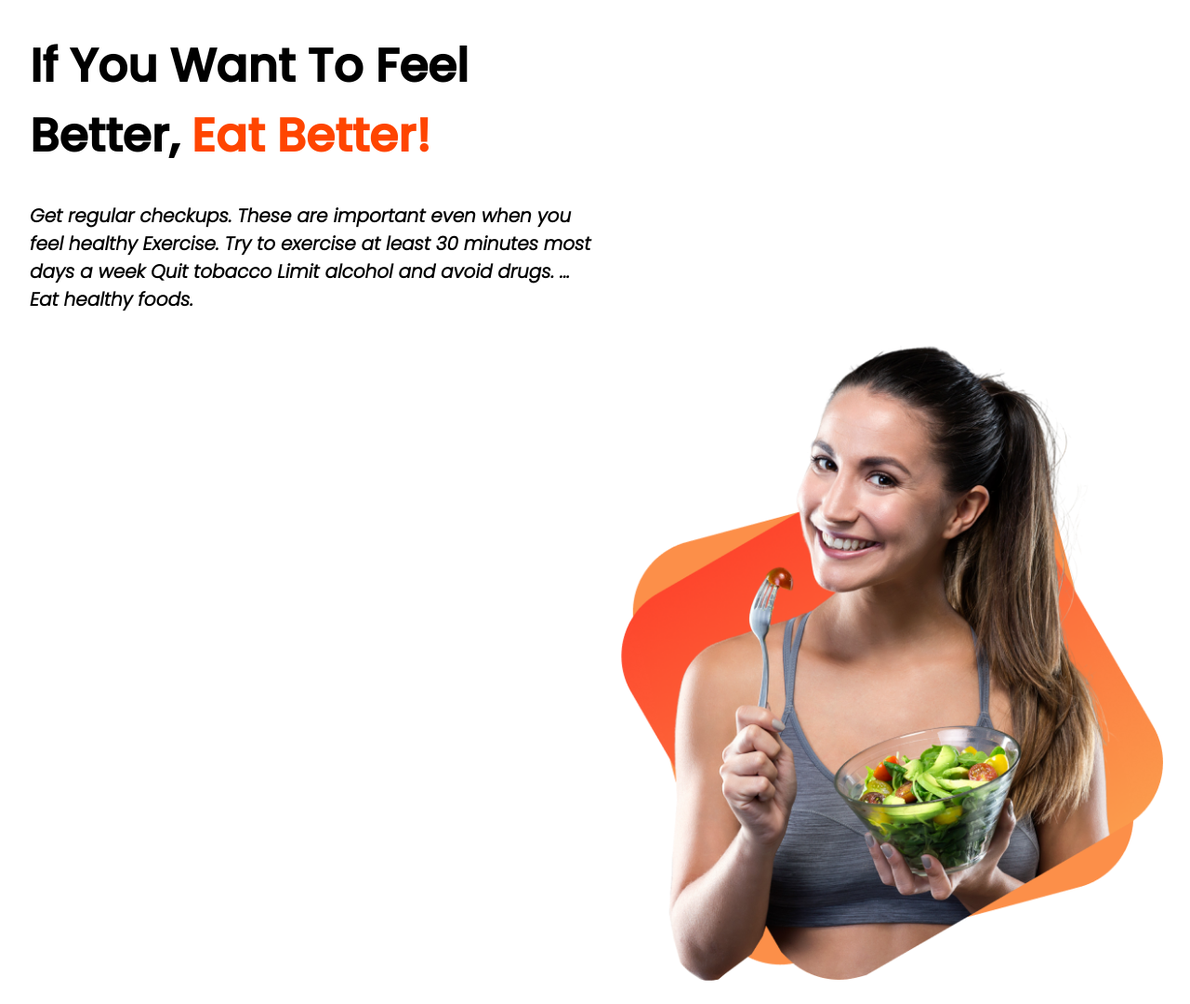
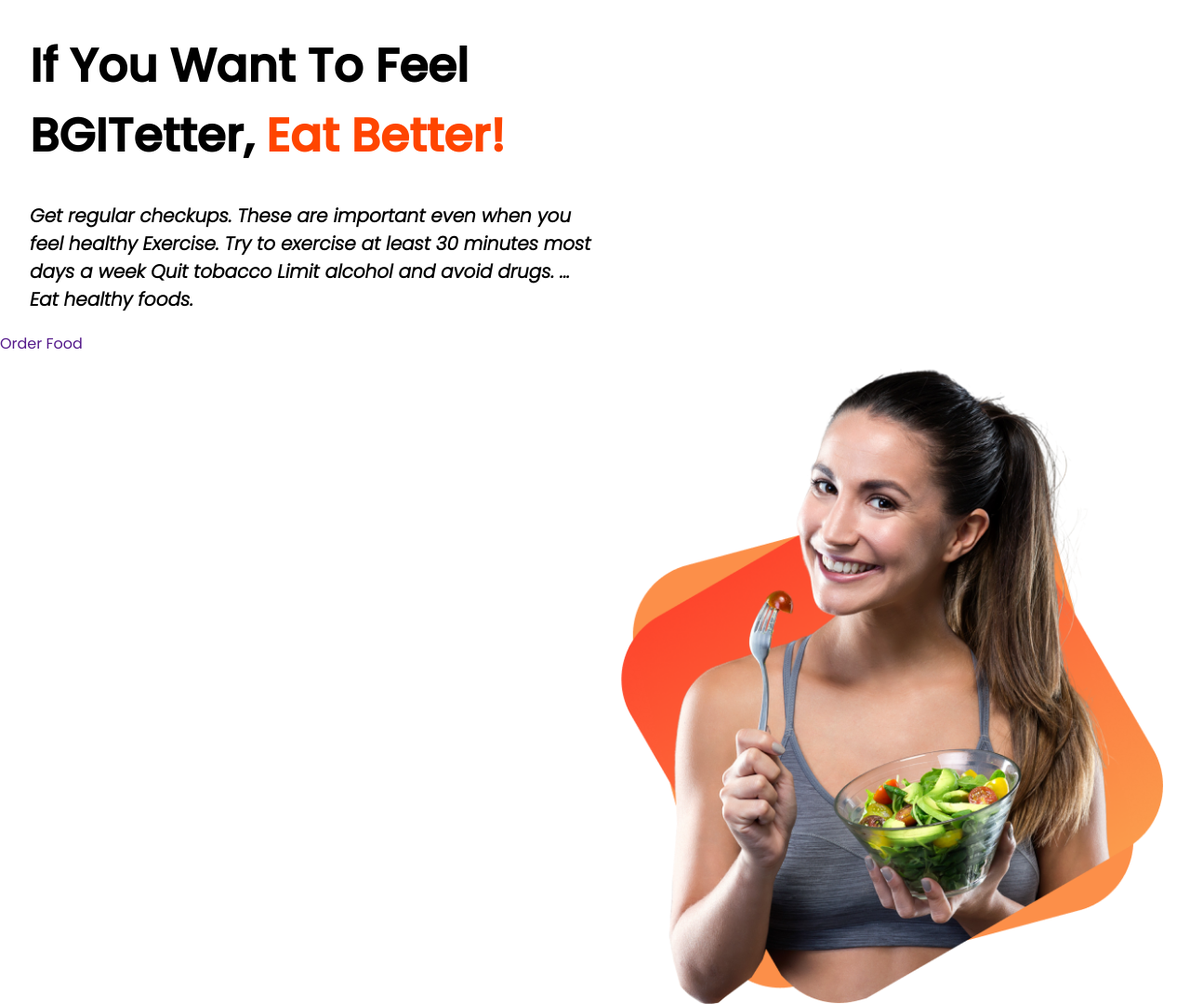
Before and after one commit to Anitaferdous1907/eat-healthy-repo, a plain HTML site: page index.html in a window 1280 px wide. Shown: the whole page at 93% size. Drawn offline with Linux system fonts and the light colour scheme.

Commit message:
button add

```diff
--- a/index.html
+++ b/index.html
@@ -18,7 +18,7 @@
 
 <body>
     <div class="top-width">
-        <h1>If You Want To Feel Better, <span class="orange">Eat Better!</span> </h1>
+        <h1>If You Want To Feel BGITetter, <span class="orange">Eat Better!</span> </h1>
         <h3>
             <p> <i>Get regular checkups. These are important even when you feel healthy
                     Exercise. Try to exercise at least 30 minutes most days a week
@@ -26,6 +26,7 @@
                     Limit alcohol and avoid drugs. ...
                     Eat healthy foods.</i> </p>
         </h3>
+        <a class="Link-button" target="_blank" href=""> Order Food</a>
     </div>
     <div class="top-width">
         <img src="images/female/Group 8425.png" alt="">
--- a/style.css
+++ b/style.css
@@ -5,6 +5,11 @@ body {
 
 .orange {
     color: orangered;
+}
+
+.Link-button {
+    text-decoration: none;
+
 }
 
 .top-width {
```
